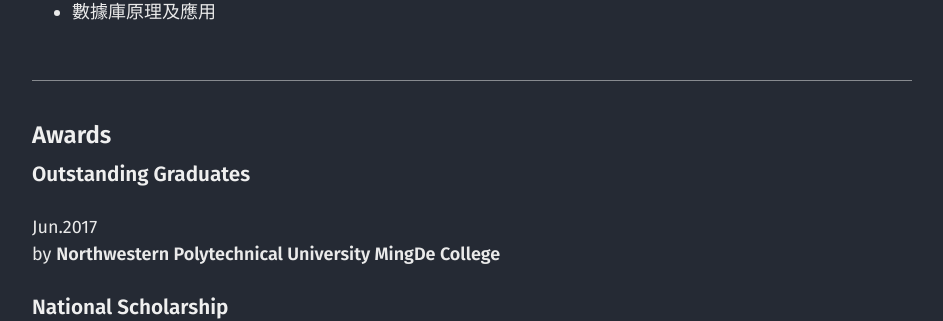
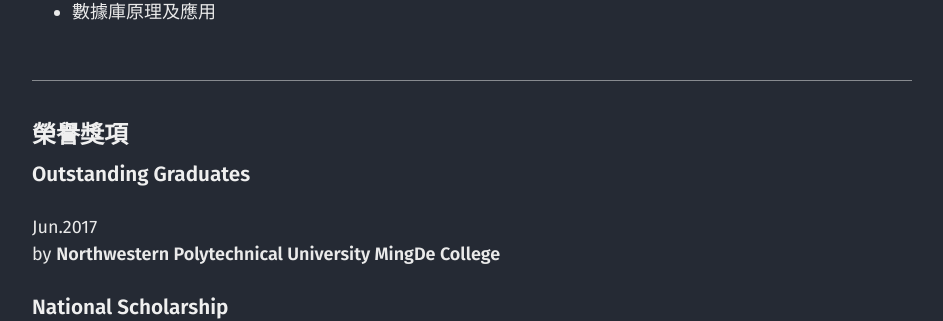
Before and after one commit to chen709847237/chen709847237, a Jekyll site: the page built from cv_cn.md, in a window 1280 px wide and 900 px high, scrolled down 1504 px. Shown: the part 139-460 px from the top of the window, without its empty margins (40-983 px from the left). Built offline with Jekyll 4.4.1, drawn with Linux system fonts in a browser that asks for light colours.

Commit message:
Update awards.html

```diff
--- a/_includes/cv_cn/awards.html
+++ b/_includes/cv_cn/awards.html
@@ -1,7 +1,7 @@
 {% if cv.awards %}
   <div id="awards" class="entry">
     <header class="entry-header">
-      <h3 class="entry-title">Awards</h3>
+      <h3 class="entry-title">榮譽獎項</h3>
     </header>
 
     <div class="entry-content">
```
